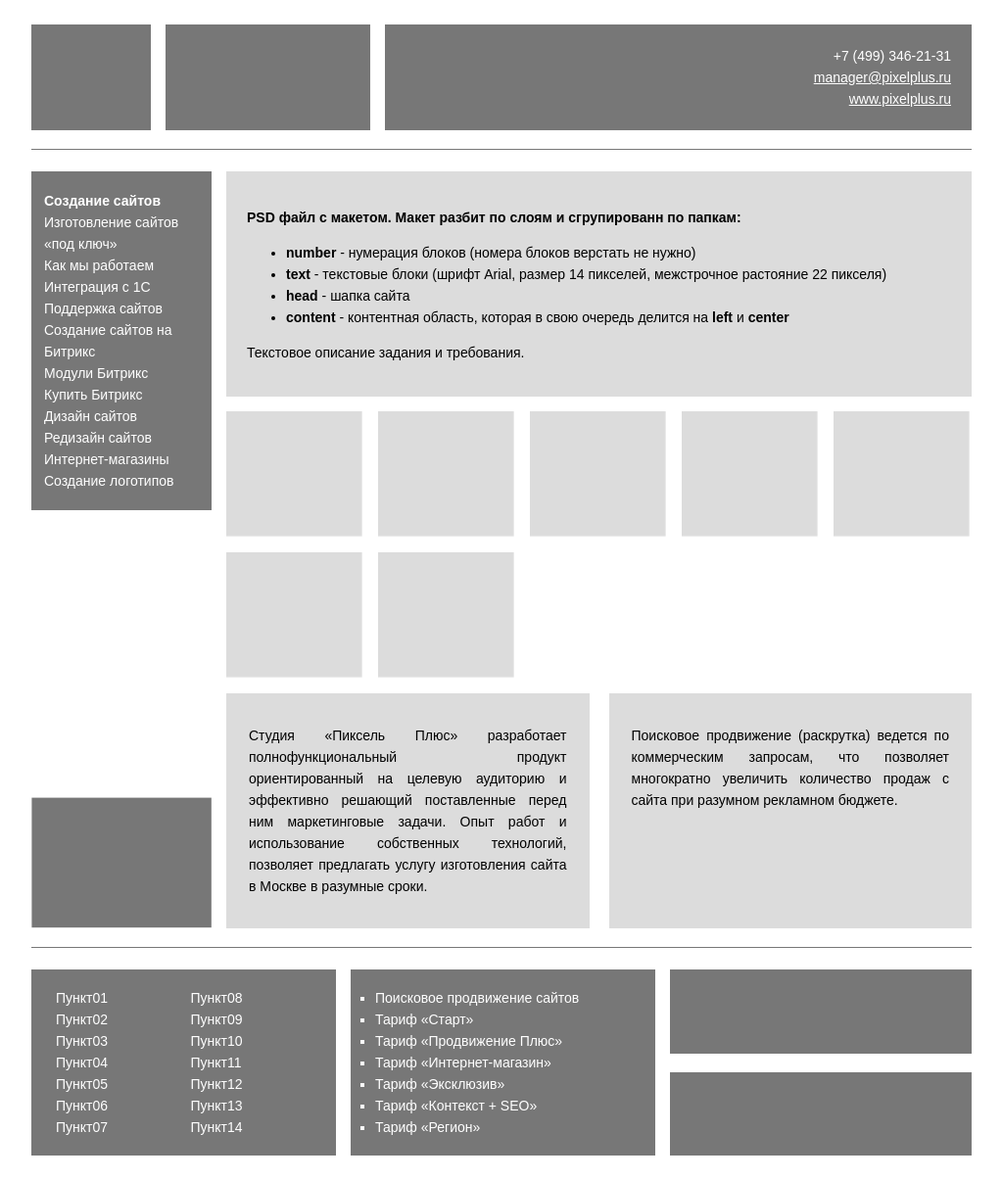
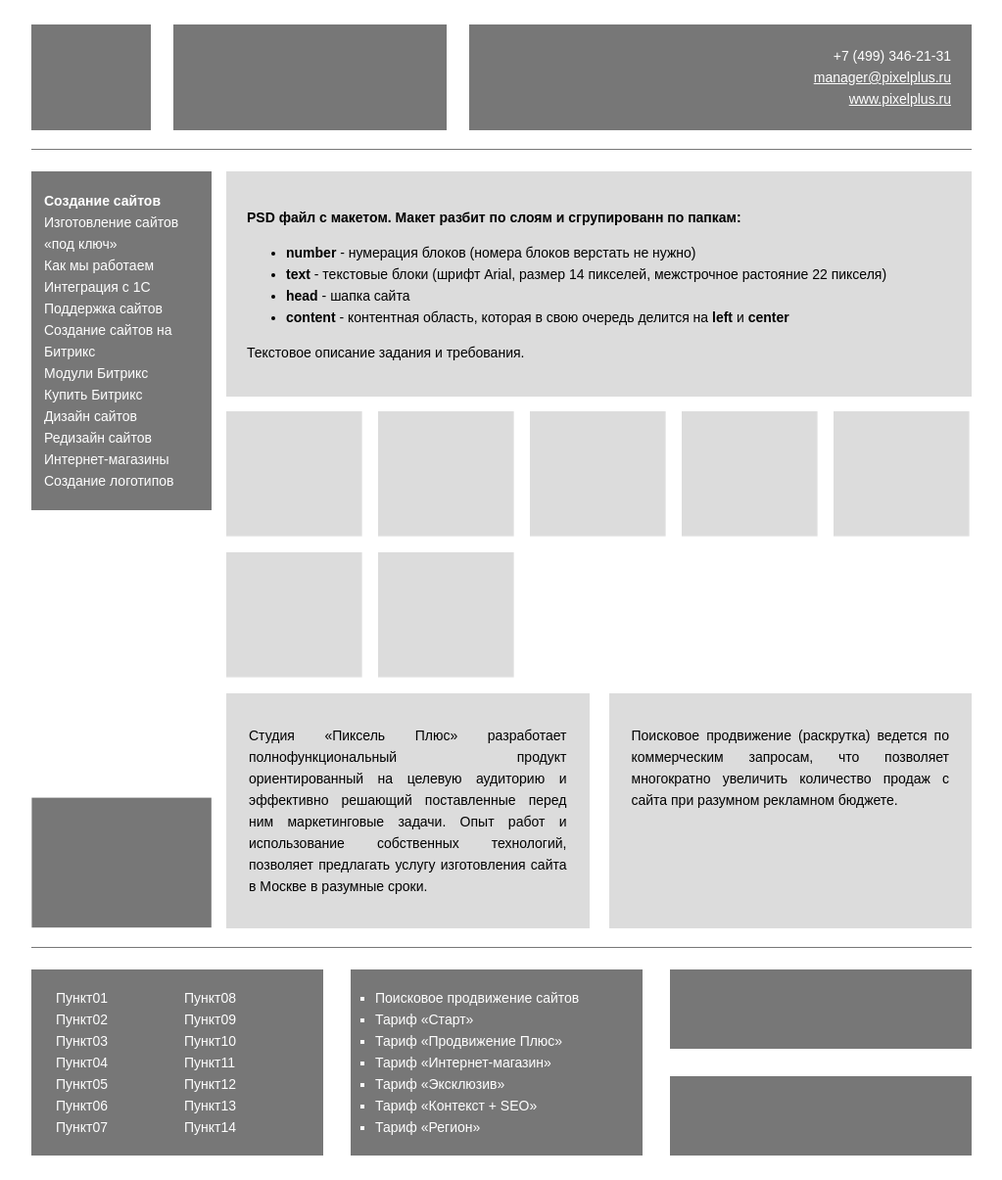
Before and after one commit to va5y1/test_maket, a website: page index.html in a window 1280 px wide. Shown: the whole page at 98% size, without its empty margins (128-1151 px from the left). Drawn offline with Linux system fonts and the light colour scheme.

Commit message:
fixed some bags

```diff
--- a/scss/style.scss
+++ b/scss/style.scss
@@ -8,7 +8,9 @@ body {
 	font-family: 'Arial', sans-serif;
 	height: 100%;
 }
-
+#wrapper {
+	min-width: 1008px;
+}
 #inner {
 	padding: 25px 36px;
 	margin: 0 auto;
@@ -23,19 +25,16 @@ body {
 .header {
 	display: flex;
 	justify-content: space-between;
-
-	.logo {
-		margin-right: $gutter;
-	}
 	.contact {
 		background-color: $dgray;
-		flex-grow: 1;
-		margin-right: $gutter;
+		min-height: 108px;
+		min-width: 279px;
 	}
 	.more {
 		background-color: $dgray;
-		flex-grow: 2;
 		text-align: right;
+		min-height: 108px;
+		min-width: 513px;
 		p {
 			color: #fff;
 			padding: 0;
@@ -132,12 +131,12 @@ body {
 	color: #fff;
 	justify-content: space-between;
 	.foot-left {
-		flex-basis: 30%;
+		flex-basis: 297px;
 		background-color: $dgray;
 		column-count: 2;
 		padding: 18px 25px;
 		text-align: left;
-		margin-right: $gutter;
+		margin-right: 28px;
 		ul {
 			list-style: none;
 			margin: 0;
@@ -145,9 +144,9 @@ body {
 		}
 	}
 	.foot-center {
-		flex-basis: 30%;
+		flex-basis: 297px;
 		background-color: $dgray;
-		margin-right: $gutter;
+		margin-right: 28px;
 		padding: 18px 25px;
 		ul {
 			list-style-type: square;
@@ -156,20 +155,17 @@ body {
 		}
 	}
 	.foot-right {
-		flex-basis: 30%;
+		flex-basis: 308px;
 		display: flex;
 		justify-content: space-between;
 		flex-flow: column nowrap;
 		&__top {
-			flex-basis: 45%;
+			flex-basis: 50%;
 			background-color: $dgray;
+			margin-bottom: 28px;
 		}
 		&__bottom {
-			flex-basis: 45%;
+			flex-basis: 50%;
 		}
 	}
 }
-
-
- /* in the end*/
- @import "media";
```
Also changed, not shown: index.html (+2 -1 lines), style/style.css.
